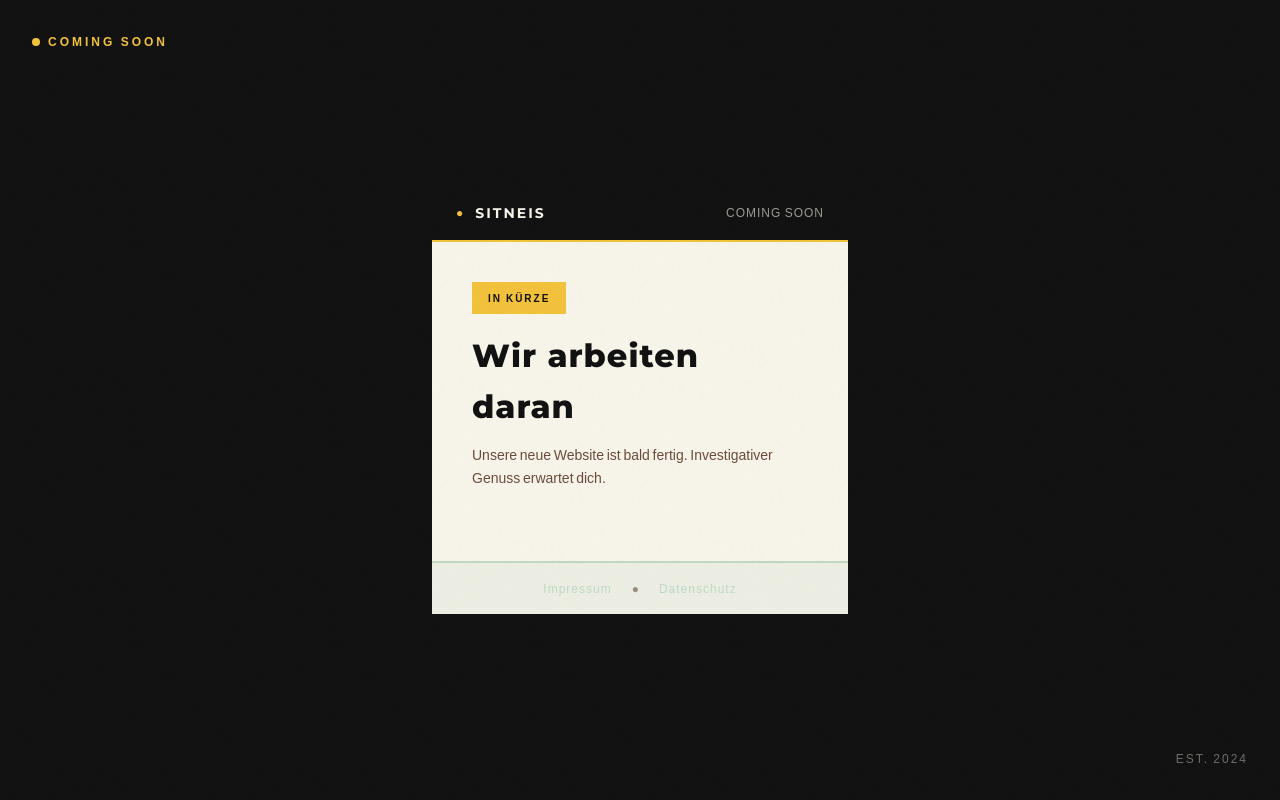
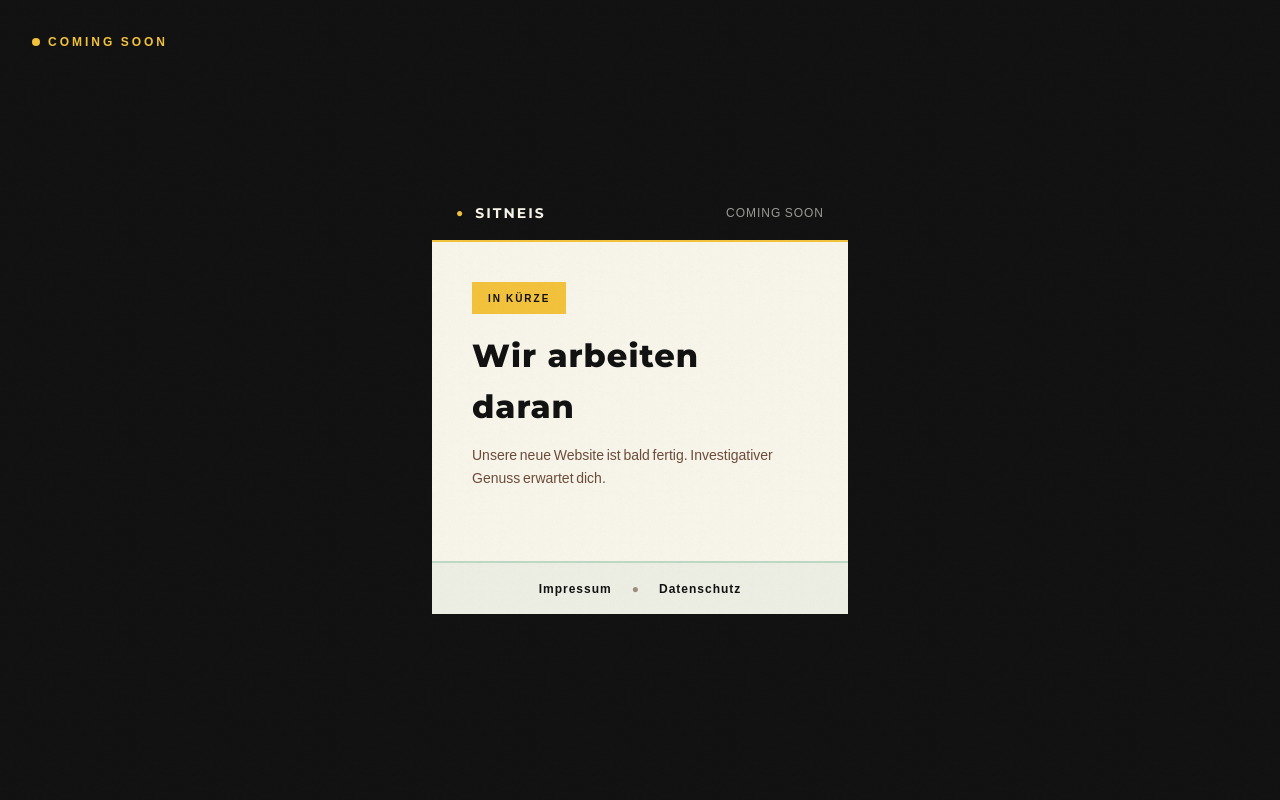
Before and after one commit to webdesign-hs/eisstudio, a Next.js app in the folder eisstudio-nextjs/: page / in a window 1280 px wide. Built offline with nearby package versions, Linux system fonts and the light colour scheme; no server answers.

Commit message:
Coming Soon: Links schwarz, Est 2024 entfernt

```diff
--- a/eisstudio-nextjs/app/globals.css
+++ b/eisstudio-nextjs/app/globals.css
@@ -1743,9 +1743,10 @@ body {
 }
 
 .coming-soon-link {
-  color: var(--color-pistachio);
+  color: var(--color-narrative-black);
   text-decoration: none;
   font-size: 12px;
+  font-weight: 600;
   letter-spacing: 1px;
   transition: color 0.3s ease;
 }
--- a/eisstudio-nextjs/app/page.tsx
+++ b/eisstudio-nextjs/app/page.tsx
@@ -14,9 +14,6 @@ export default function ComingSoonPage() {
         Coming Soon
       </div>
 
-      <div className="login-decoration login-decoration-bottom">
-        Est. 2024
-      </div>
 
       {/* Container */}
       <div className="login-container">
```
